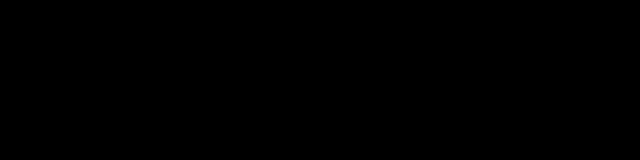
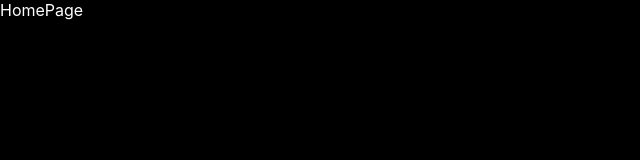
Before and after one commit to JaaacobR/social-media-app, a React (Create React App) app in the folder client/: page /home in a window 1280 px wide. Shown: the top 160 px of the page, without its empty margins (0-640 px from the left). Built offline with nearby package versions, Linux system fonts and the light colour scheme.

Commit message:
add css to home

```diff
--- /dev/null
+++ b/client/src/pages/Home/Home.css
@@ -0,0 +1,3 @@
+main {
+  color: white;
+}
--- a/client/src/pages/Home/Home.tsx
+++ b/client/src/pages/Home/Home.tsx
@@ -1,4 +1,5 @@
 import React from "react";
+import "./Home.css";
 
 export const Home = () => {
   return (
```
Also changed, not shown: client/src/routing/routes.ts (deleted, +0 -9 lines).
